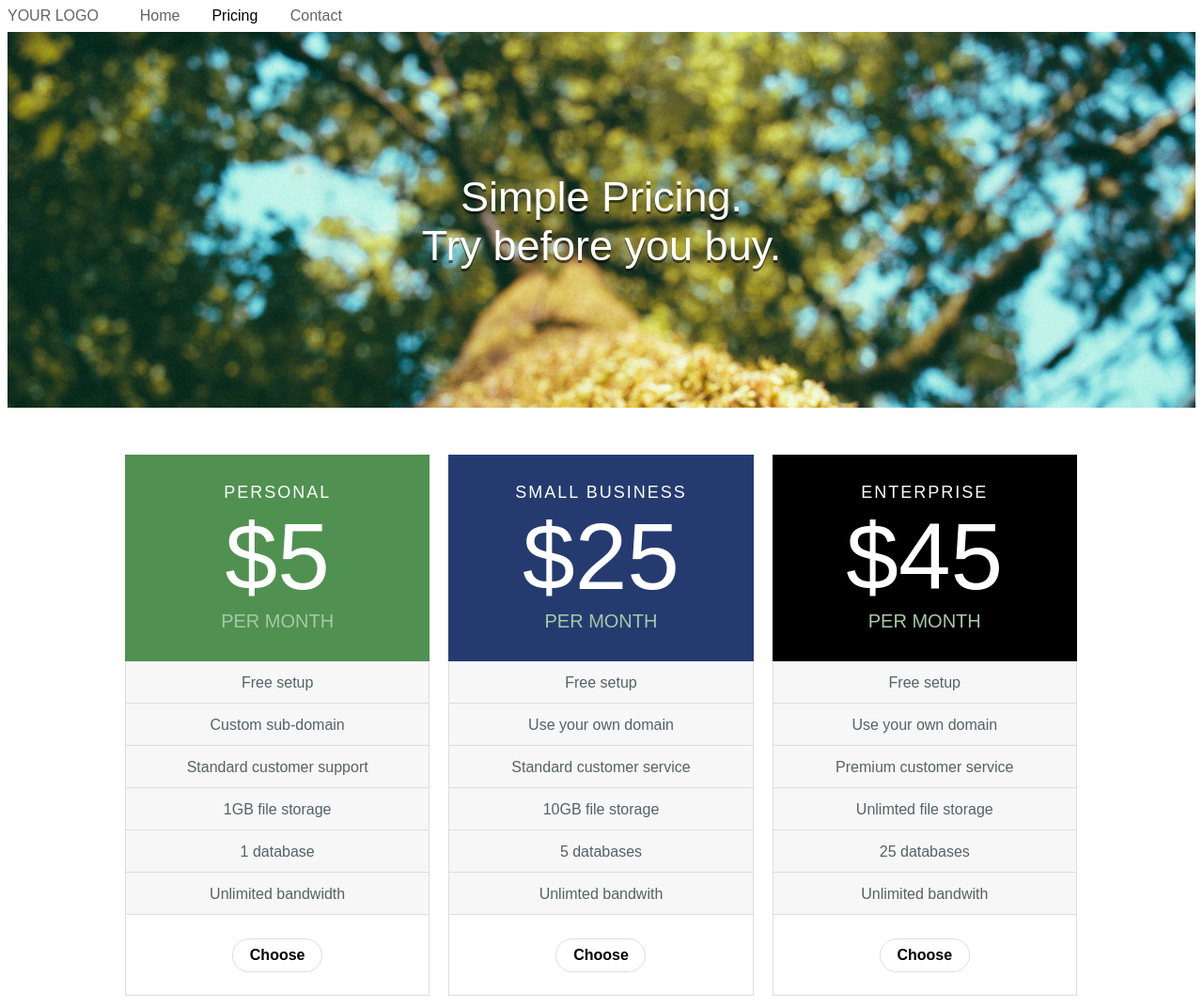
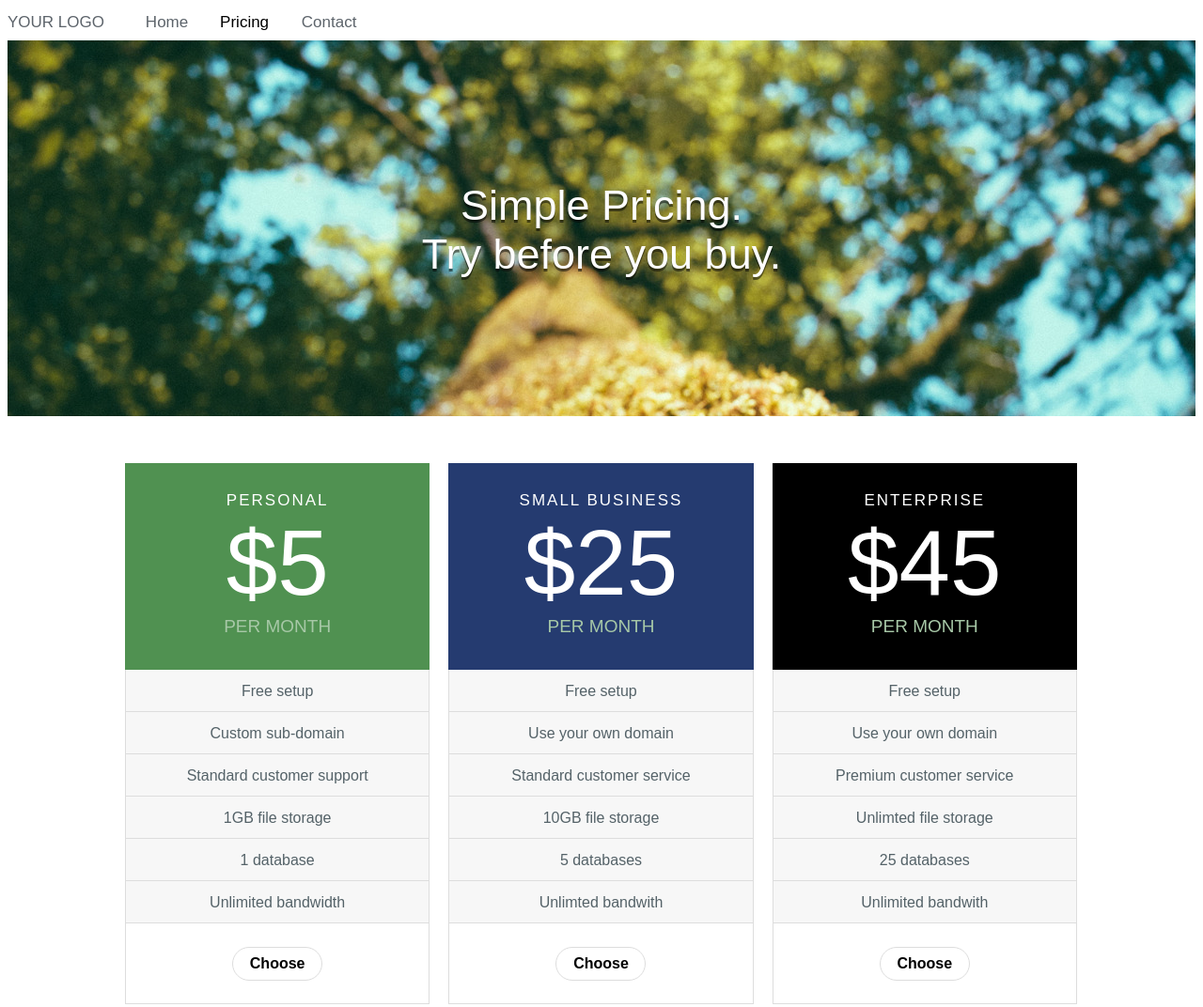
Before and after one commit to JMD1986/responsive-website-project, a plain HTML site: page index.html in a window 1280 px wide. Shown: the top 1072 px of the page at 94% size. Drawn offline with Linux system fonts and the light colour scheme.

Commit message:
tweaked the measurements to get a few things more accurate.

```diff
--- a/css/style.css
+++ b/css/style.css
@@ -4,32 +4,33 @@ a {
 .nav {
   font-family: sans-serif;
   font-size: 14px;
-  height: 26px;
-  display: inline-block; }
+  height: 29px;
+  display: inline-block;
+  padding-top: 6px; }
 
 .nav .nav1 {
   font-family: sans-serif;
-  font-size: 16px;
+  font-size: 17px;
   color: #5D646B;
   display: inline-block; }
 
 .nav .nav2 {
   font-family: sans-serif;
-  font-size: 16px;
+  font-size: 17px;
   color: #5D646B;
   display: inline-block;
   padding-left: 40px; }
 
 .nav .nav3 {
   font-family: sans-serif;
-  font-size: 16px;
+  font-size: 17px;
   color: black;
   display: inline-block;
   padding-left: 30px; }
 
 .nav .nav4 {
   font-family: sans-serif;
-  font-size: 16px;
+  font-size: 17px;
   color: #5D646B;
   display: inline-block;
   padding-left: 30px; }
@@ -81,19 +82,19 @@ header .headertext1 {
     color: #546268; }
   .prices .type {
     font-family: sans-serif;
-    font-size: 18px;
+    font-size: 17px;
     color: white;
     text-align: center;
     letter-spacing: 2px; }
   .prices .monies {
     font-family: sans-serif;
-    font-size: 100px;
+    font-size: 98px;
     color: white;
     text-align: center;
     font-weight: lighter; }
   .prices .length {
     font-family: sans-serif;
-    font-size: 20px;
+    font-size: 19px;
     color: #A7C8A7;
     text-align: center; }
   .prices .choose-button {
@@ -129,9 +130,9 @@ header .headertext1 {
     padding-right: 40px; }
     .information .infoboxes .hook {
       font-family: sans-serif;
-      font-size: 19px;
+      font-size: 18.5px;
       letter-spacing: 4px;
-      padding-bottom: 27px;
+      padding-bottom: 18px;
       display: inline-block; }
     .information .infoboxes .hook-information {
       display: inline-block;
@@ -146,8 +147,8 @@ footer {
   font-size: 16px;
   background-color: black;
   color: gray;
-  padding-top: 27px;
-  padding-bottom: 27px;
+  padding-top: 25px;
+  padding-bottom: 25px;
   line-height: 150%;
   text-align: center; }
 
@@ -178,7 +179,6 @@ footer {
       display: inline-block; }
       .infoboxes .hook-information .hook {
         box-sizing: border-box; } }
-@media (min-width: 979px) {
 header {
   font-size: 45px;
   height: 250px; }
@@ -202,15 +202,13 @@ footer {
     width: 48%;
     overflow: hidden;
     display: inline-block;
-      box-sizing: border-box;
-      /*padding-left:115px;
-      padding-right:115px;*/ }
+    box-sizing: border-box; }
     .information .infoboxes .hook-information {
       box-sizing: border-box;
       display: inline-block;
       box-sizing: border-box; }
       .information .infoboxes .hook-information .hook {
         display: inline-block;
-          box-sizing: border-box; } }
+        box-sizing: border-box; }
 
 /*# sourceMappingURL=style.css.map */
```
Lines whose indentation alone changed are shown as unchanged.
